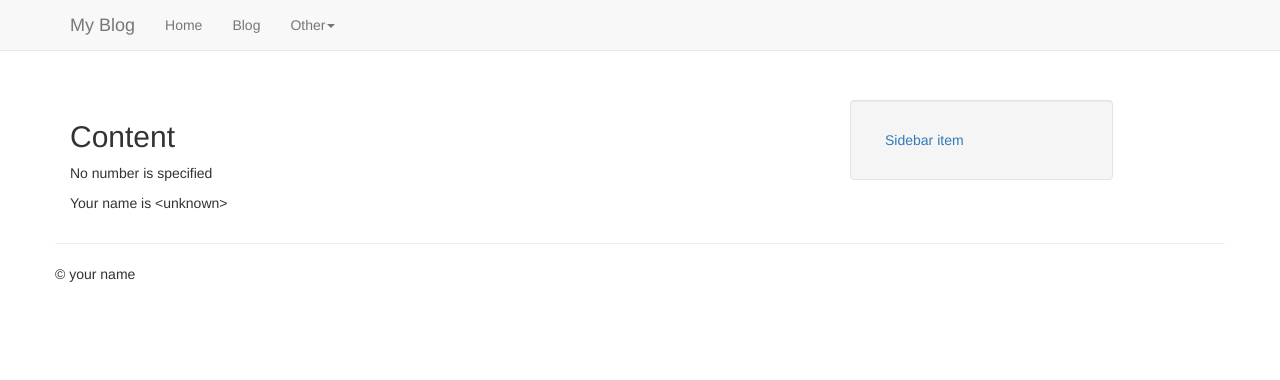
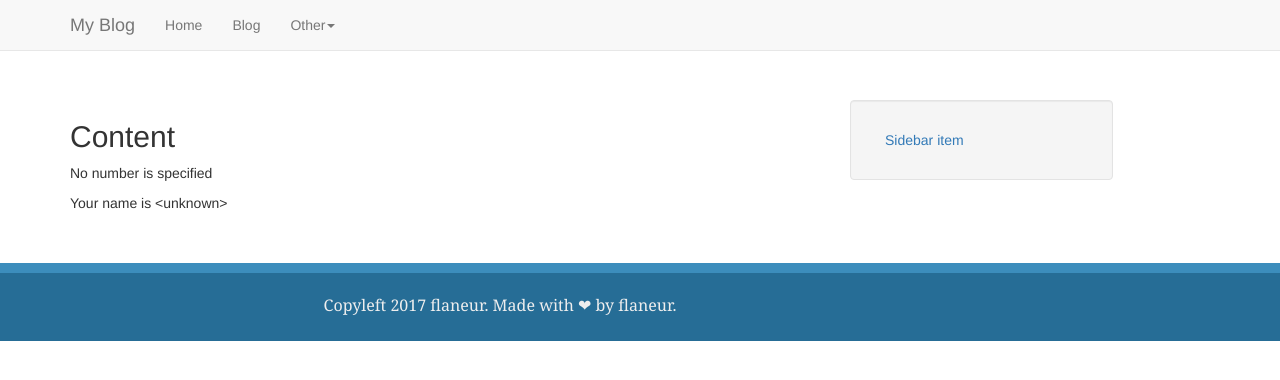
Before and after one commit to siflaneur/Blog, a Flask app: page / in a window 1280 px wide. Shown: the top 380 px of the page. Run offline with Flask 2, Linux system fonts and the light colour scheme; some libraries are stand-ins or nearby versions.

Commit message:
copy a footer from other blog

```diff
--- a/templates/base.html
+++ b/templates/base.html
@@ -6,12 +6,46 @@
     <link rel="stylesheet" href="https://maxcdn.bootstrapcdn.com/bootstrap/3.3.7/css/bootstrap.min.css">
     <style type="text/css">
         body {
-            margin: 0 10px 20px 10px;
-        {#            border: 3px solid red;#} padding-top: 100px;
+            margin: 0;
+            padding-top: 100px;
         }
 
-        .tttt {
-            float: left;
+        .fw {
+            width: 100%
+        }
+
+        .clf:after {
+            content: " ";
+            display: block;
+            font-size: 0;
+            line-height: 0;
+            clear: both
+        }
+
+        .wc {
+            width: 1000px
+        }
+
+        #bottom {
+            background: #266d96
+        }
+
+        #foot {
+            border-top: 10px solid #3c8dbc;
+        }
+
+        .center {
+            display: block;
+            margin-left: auto;
+            margin-right: auto
+        }
+
+        #footer .info {
+            font-family: 'Alegreya', Georgia, 'PingFang SC', 'Microsoft YaHei', sans-serif;
+            color: #eee;
+        {#            background-color: #367fa9;#} padding: 21px 0 14px;
+            text-align: center;
+            font-size: 16px;
         }
 
         {% block extrastyle %}{% endblock %}
@@ -52,6 +86,7 @@
         </div>
     </div>
 </div>
+
 <div class="container">
     <div class="row">
         <div class="col-md-8">
@@ -65,10 +100,25 @@
 
         </div>
     </div>
-    <div class="row">
-        <hr/>
-        <footer>
-            <p>&copy; your name</p></footer>
+</div>
+{#<div class="row">#}
+{#    <hr/>#}
+{#    <div style="background-color: #4f726c; margin: 0">#}
+{#        <br>#}
+{#        <footer style="text-align: center">#}
+{#            <p>Copyleft 2017 flaneur. Made with ❤ by flaneur</p>#}
+{#        <br>#}
+{#    </div>#}
+{#</div>#}
+<br>
+<br>
+<div id="foot" class="fw">
+    <div id="bottom" class="fw">
+        <div id="footer" class="wc clf fw">
+            <div class="info">
+                <p>Copyleft 2017 flaneur. Made with ❤ by flaneur.</p>
+            </div>
+        </div>
     </div>
 </div>
 
```
